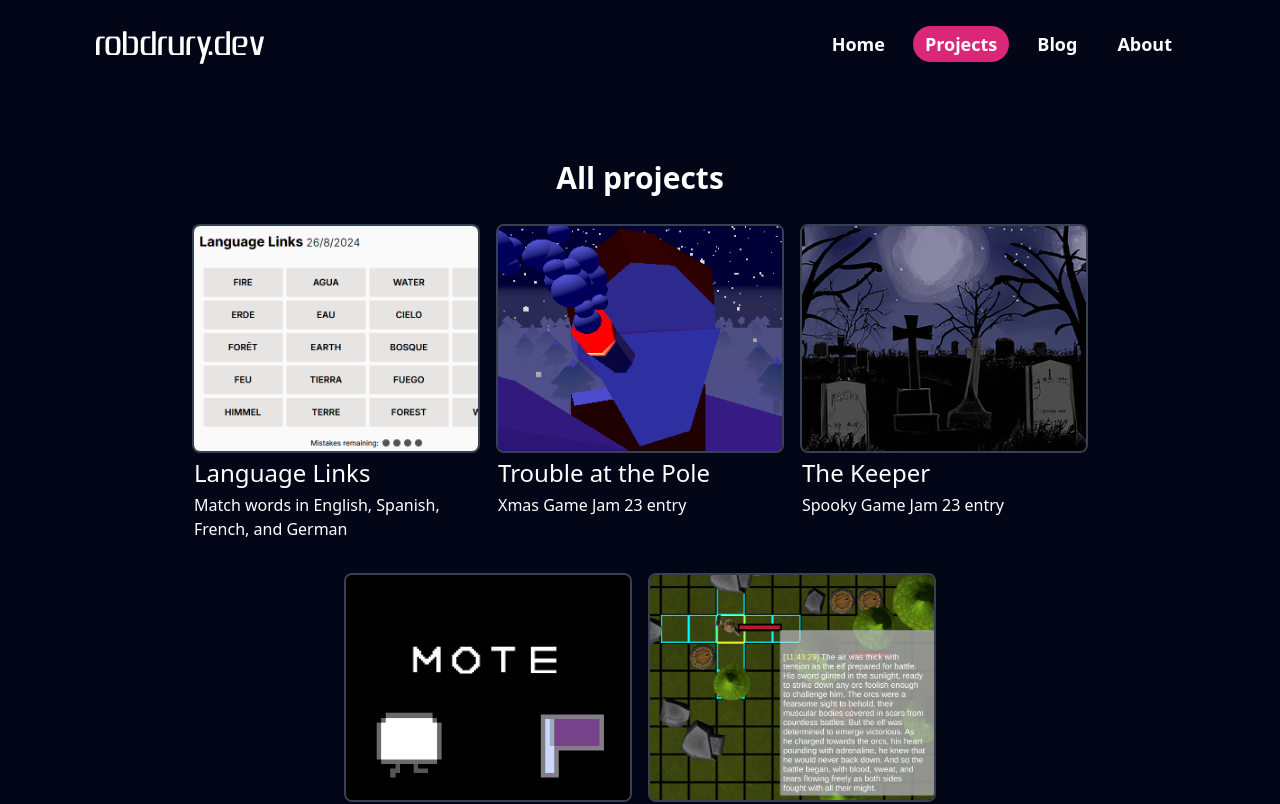
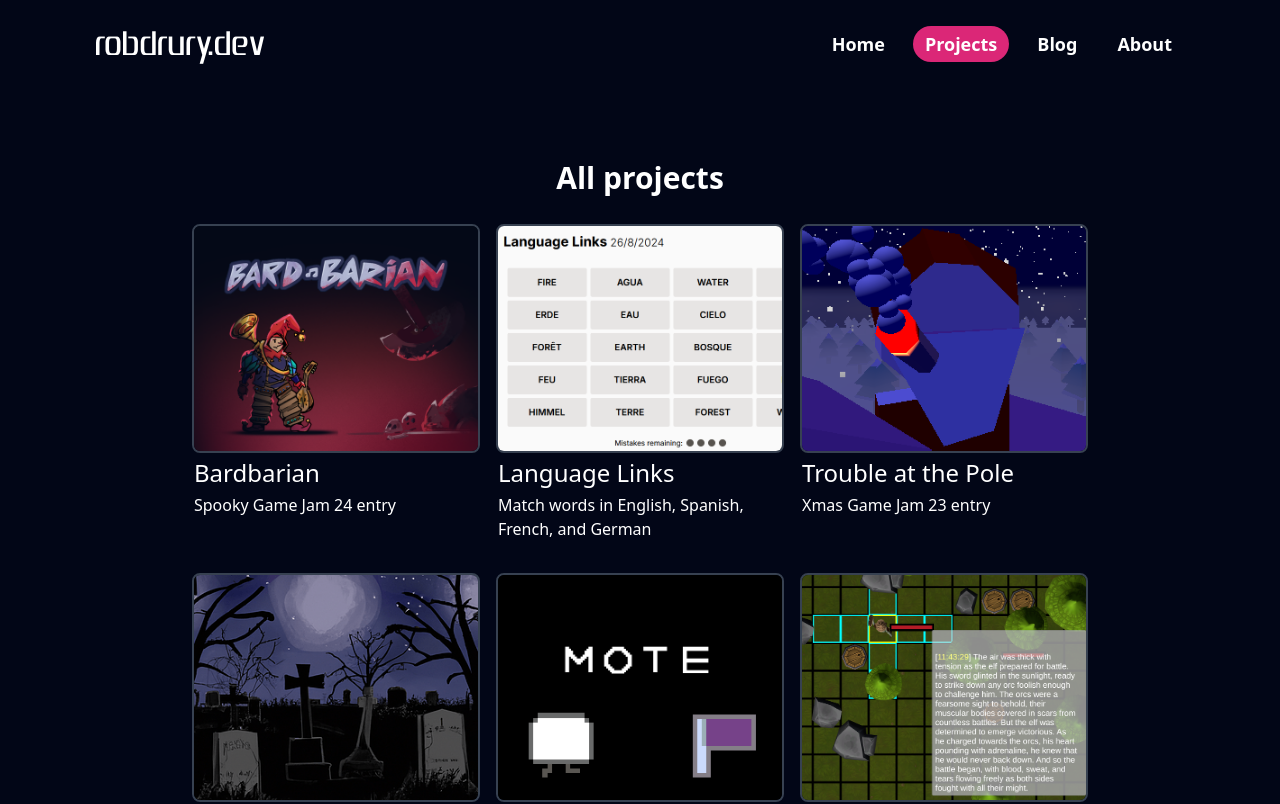
Before and after one commit to necrosmash/robdrury.dev, a Next.js app: page /projects in a window 1280 px wide. Shown: the top 804 px of the page. Built offline with nearby package versions, Linux system fonts and the light colour scheme.

Commit message:
adds bardbarian project

```diff
--- a/src/app/page.tsx
+++ b/src/app/page.tsx
@@ -48,6 +48,14 @@ export default function Home() {
             Featured projects
           </div>
           <ProjectsEntry
+            title="Bardbarian"
+            blurb="Spooky Game Jam 24 entry"
+            imagePath="/bardbarian banner.png"
+            imageAlt="Bardbarian banner"
+            hrefPath="https://nightanimal333.itch.io/bardbarian"
+            variant="featured"
+          />
+          <ProjectsEntry
             title="Language Links"
             blurb="Match words in English, Spanish, French, and German"
             imagePath="/language links banner.png"
@@ -61,14 +69,6 @@ export default function Home() {
             imagePath="/tatp cover.png"
             imageAlt="Trouble at the Pole banner"
             hrefPath="https://nightanimal333.itch.io/trouble-at-the-pole"
-            variant="featured"
-          />
-          <ProjectsEntry
-            title="The Keeper"
-            blurb="Spooky Game Jam 2023 entry"
-            imagePath="/the keeper banner.png"
-            imageAlt="The Keeper banner"
-            hrefPath="https://nightanimal333.itch.io/the-keeper"
             variant="featured"
           />
           <Link className="float-right pt-14 text-xl" href="/projects">
--- a/src/app/projects/page.tsx
+++ b/src/app/projects/page.tsx
@@ -7,6 +7,14 @@ export default function BlogList() {
         All projects
       </div>
       <div className="flex flex-wrap justify-center gap-x-4 gap-y-8">
+        <ProjectsEntry
+          title="Bardbarian"
+          blurb="Spooky Game Jam 24 entry"
+          imagePath="/bardbarian banner.png"
+          imageAlt="Bardbarian banner"
+          hrefPath="https://nightanimal333.itch.io/bardbarian"
+          variant="all"
+        />
         <ProjectsEntry
           title="Language Links"
           blurb="Match words in English, Spanish, French, and German"
```
Also changed, not shown: public/bardbarian banner.png (added).
